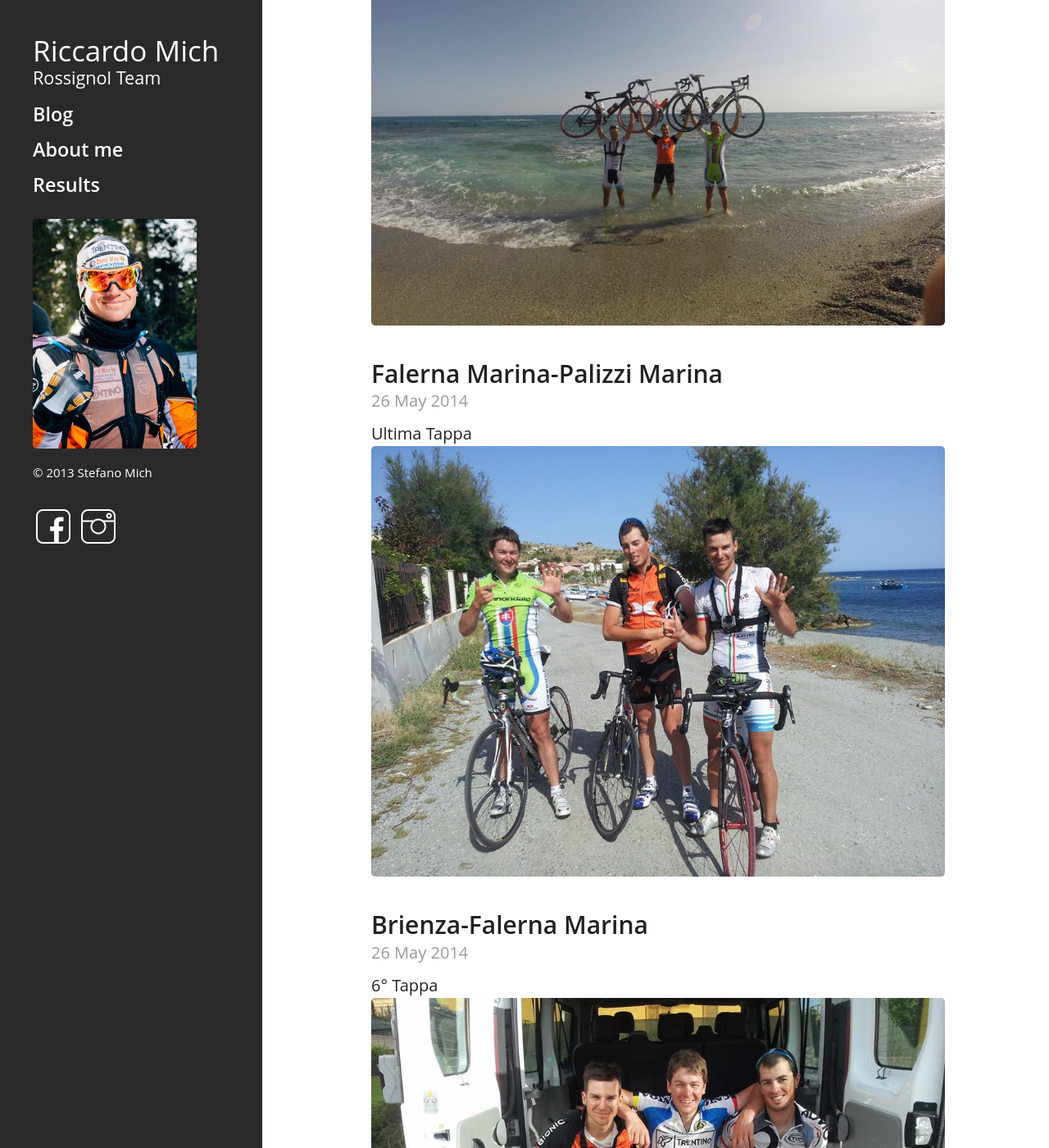
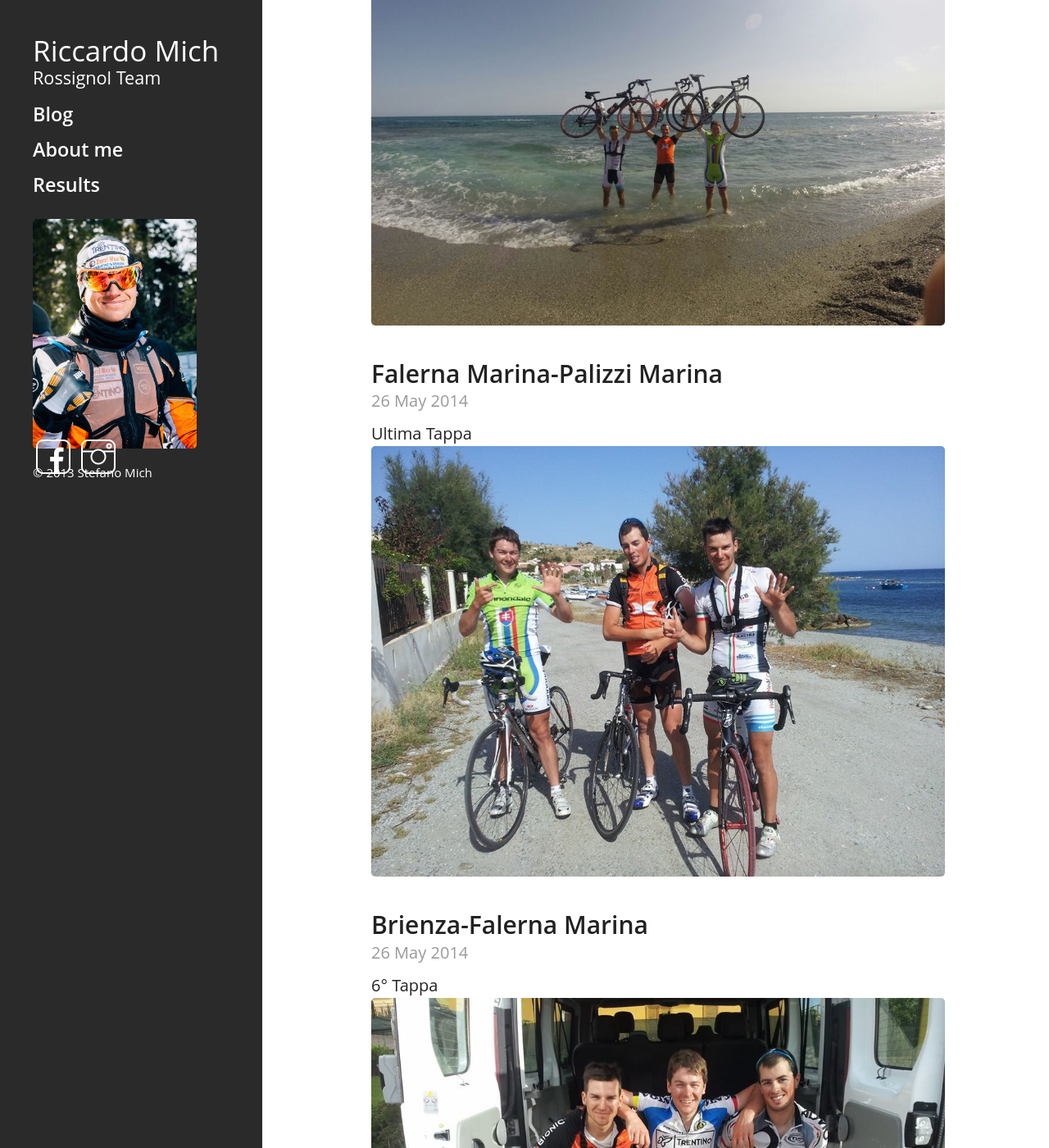
Before and after one commit to stefanomich22/mich93.github.io, a Jekyll site: the page built from index.html, in a window 1280 px wide and 1400 px high, scrolled down 276 px. Shown: the whole window at 82% size. Built offline with Jekyll 4.4.1, drawn with Linux system fonts in a browser that asks for light colours; Markdown is read by kramdown in place of the engine named in the settings; the list of posts is cut into pages by our own code.

```diff
--- a/public/css/hyde.css
+++ b/public/css/hyde.css
@@ -442,7 +442,7 @@
   .social{
     position:absolute;
   	left:0px;
-  	bottom:-85px;
+  	bottom:0px;
   	display: inline-block;
   }
   .socialimg{
```
